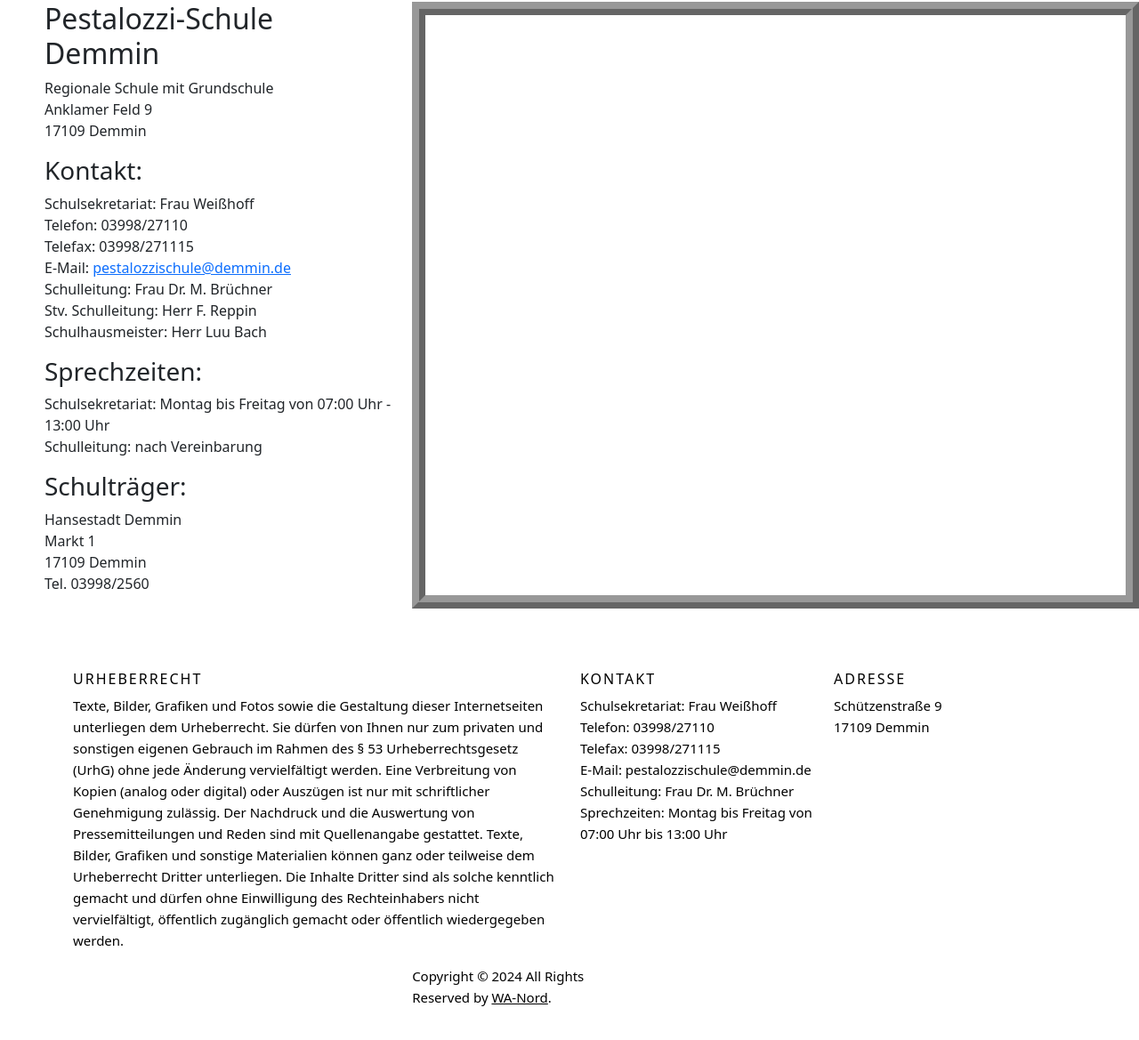
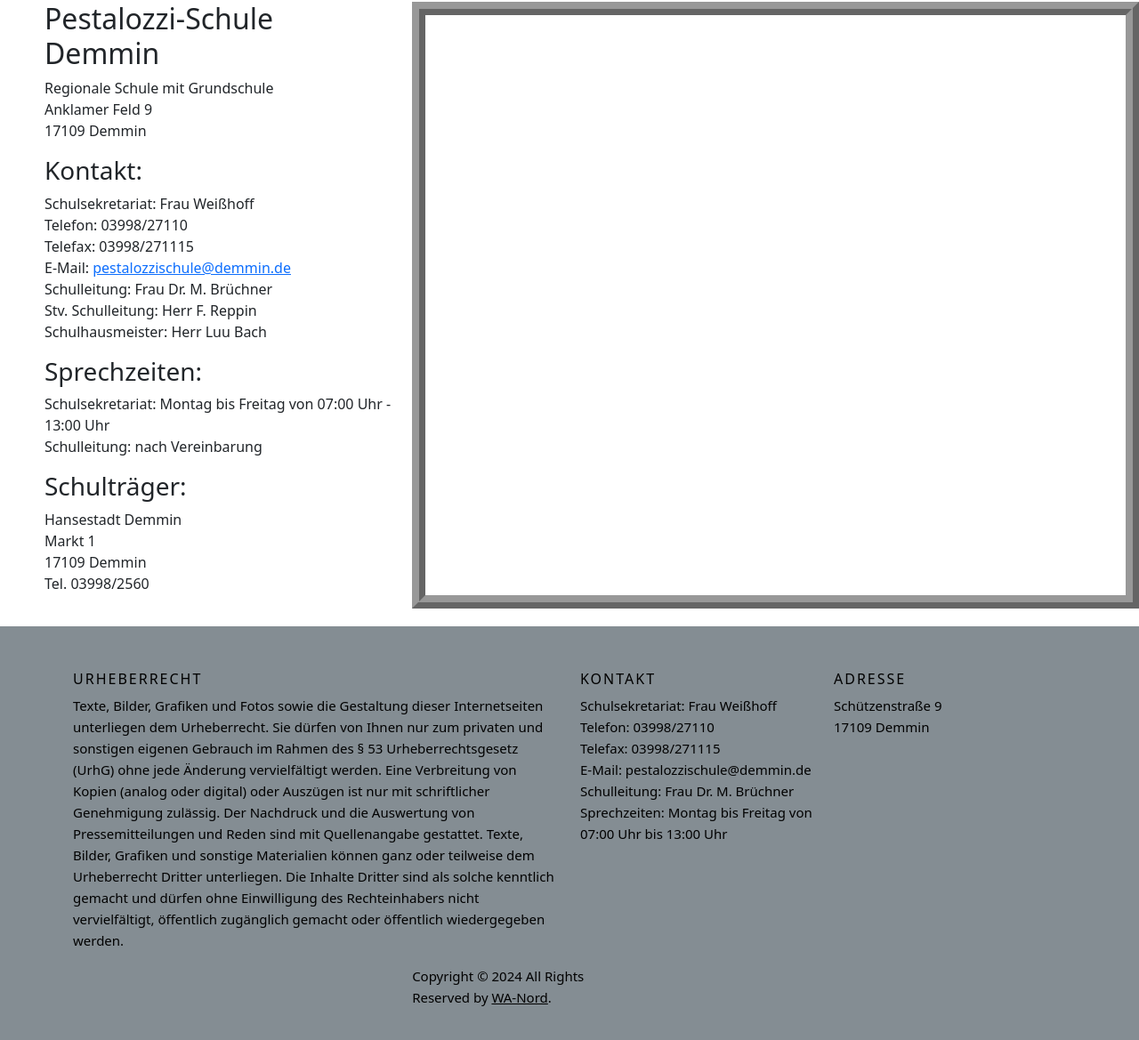
Before and after one commit to Armooooon/Schulwebsite, a PHP site: page /schulwebsite/index.php in a window 1280 px wide. Shown: the part 1486-2655 px from the top of the page at 89% size. Run offline with PHP 8.4, Linux system fonts and the light colour scheme; some libraries are stand-ins or nearby versions.

Commit message:
background color grau für Übersichtlichkeit beim Footer

```diff
--- a/CSS/footer.css
+++ b/CSS/footer.css
@@ -2,7 +2,7 @@
 
  .site-footer
  {
-   background-color: white;
+   background-color: #848d93;
    padding:45px 0 20px;
    font-size:15px;
    line-height:24px;
```
